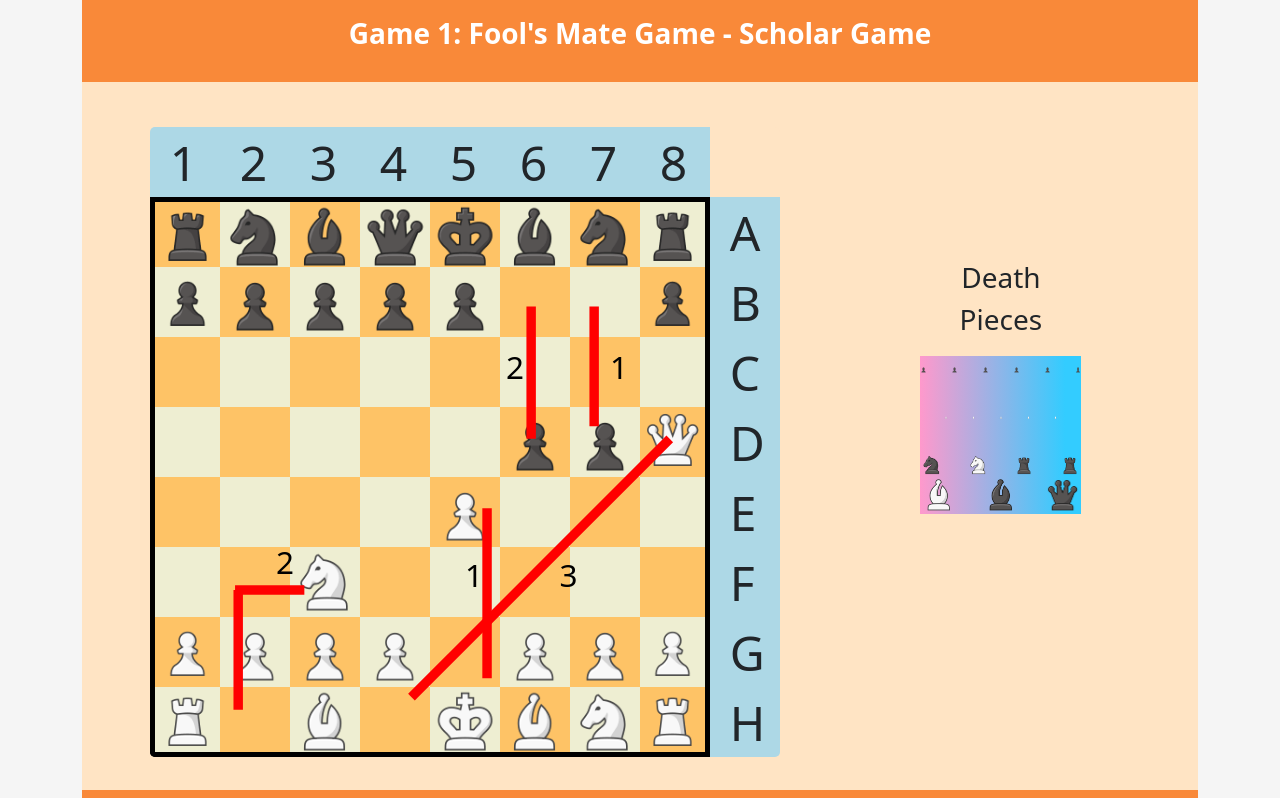
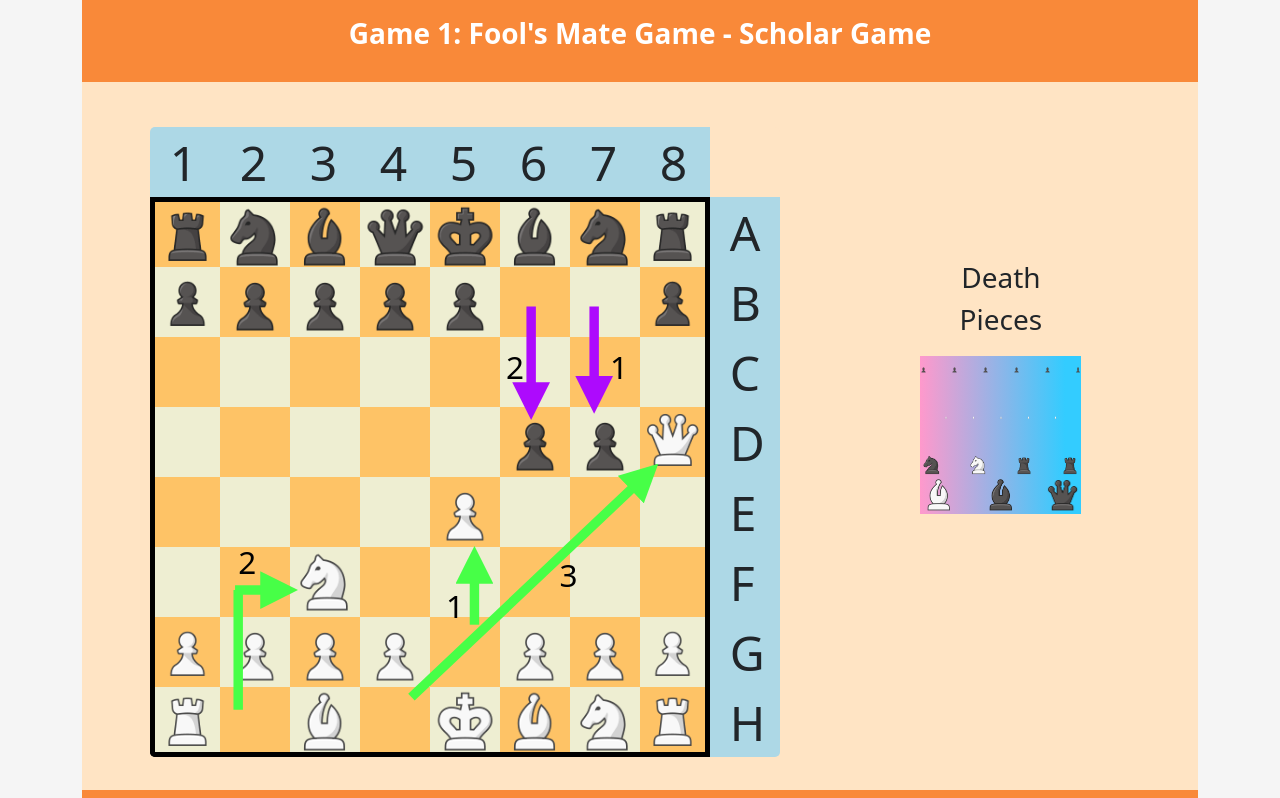
Before and after one commit to hemanth-sunkireddy/Static_Chess_Game_Visualisation, a plain HTML site: page index.html in a window 1280 px wide. Shown: the part 502-1300 px from the top of the page. Drawn offline with Linux system fonts and the light colour scheme.

Commit message:
game1: Added moves representations, left: checkMate representation and death pieces removal

```diff
--- a/index.html
+++ b/index.html
@@ -179,11 +179,11 @@
           <div class="main-container" style="position: relative">
             <svg viewBox="0 0 100 100" style="position: absolute">
               <!-- Text for move number -->
-              <text x="50" y="73" fill="black" font-size="5px">1</text>
+              <text x="47" y="78" fill="black" font-size="5px">1</text>
             </svg>
             <svg viewBox="0 0 100 100" style="position: absolute">
               <!-- Text for move number -->
-              <text x="20" y="71" fill="black" font-size="5px">2</text>
+              <text x="14" y="71" fill="black" font-size="5px">2</text>
             </svg>
             <svg viewBox="0 0 100 100" style="position: absolute">
               <!-- Text for move number -->
@@ -203,68 +203,51 @@
             <svg viewBox="0 0 100 100" style="position: absolute">
               <defs>
                 <!-- A marker to be used as an arrowhead -->
-                <marker id="arrow" viewBox="0 0 10 10" refX="5" refY="5" markerWidth="6" markerHeight="6"
-                  orient="auto-start-reverse">
+                <marker id="arrow-white" viewBox="0 0 10 10" refX="5" refY="5" markerWidth="4" markerHeight="4"
+                  orient="auto-start-reverse" fill="#47ff47">
                   <path d="M 0 0 L 10 5 L 0 10 z" />
                 </marker>
               </defs>
 
               <!-- A line with a marker -->
-              <line x1="53.5" y1="60.5" x2="53.5" y2="87.5" stroke="red" stroke-width="1.5px" />
+              <line x2="51.5" y2="69.5" x1="51.5" y1="79" stroke="#47ff47" stroke-width="1.5px"
+                marker-end="url(#arrow-white)" />
             </svg>
+
             <!-- Black First  Move  -->
             <svg viewBox="0 0 100 100" style="position: absolute">
               <defs>
                 <!-- A marker to be used as an arrowhead -->
-                <marker id="arrow" viewBox="0 0 10 10" refX="5" refY="5" markerWidth="6" markerHeight="6"
-                  orient="auto-start-reverse">
+                <marker id="arrow-black" viewBox="0 0 10 10" refX="5" refY="5" markerWidth="4" markerHeight="4"
+                  orient="auto-start-reverse" fill="#AD0AFD">
                   <path d="M 0 0 L 10 5 L 0 10 z" />
                 </marker>
               </defs>
 
               <!-- A line with a marker -->
-              <line x1="70.5" y1="28.5" x2="70.5" y2="47.5" stroke="red" stroke-width="1.5px" />
+              <line x1="70.5" y1="28.5" x2="70.5" y2="42.5" stroke="#AD0AFD" stroke-width="1.5px"
+                marker-end="url(#arrow-black)" />
             </svg>
+
             <!-- White Horse Second Move  -->
             <svg viewBox="0 0 100 100" style="position: absolute">
-              <defs>
-                <!-- A marker to be used as an arrowhead -->
-                <marker id="arrow" viewBox="0 0 10 10" refX="5" refY="5" markerWidth="6" markerHeight="6"
-                  orient="auto-start-reverse">
-                  <path d="M 0 0 L 10 5 L 0 10 z" />
-                </marker>
-              </defs>
+              <line x1="14" y1="73.5" x2="14" y2="92.5" stroke="#47ff47" stroke-width="1.5px" />
+              <line x1="13.5" y1="73.5" x2="20.5" y2="73.5" stroke="#47ff47" stroke-width="1.5px"
+                marker-end="url(#arrow-white)" />
+            </svg>
 
-              <!-- A line with a marker -->
-              <line x1="14" y1="73.5" x2="14" y2="92.5" stroke="red" stroke-width="1.5px" />
-              <line x1="13.5" y1="73.5" x2="24.5" y2="73.5" stroke="red" stroke-width="1.5px" />
-            </svg>
             <!-- White Third Move  -->
             <svg viewBox="0 0 100 100" style="position: absolute">
-              <defs>
-                <!-- A marker to be used as an arrowhead -->
-                <marker id="arrow" viewBox="0 0 10 10" refX="5" refY="5" markerWidth="6" markerHeight="6"
-                  orient="auto-start-reverse">
-                  <path d="M 0 0 L 10 5 L 0 10 z" />
-                </marker>
-              </defs>
+              <line x1="41.5" y1="90.5" x2="78.5" y2="55.5" stroke="#47ff47" stroke-width="1.5px"
+                marker-end="url(#arrow-white)" />
+            </svg>
 
-              <!-- A line with a marker -->
-              <line x1="41.5" y1="90.5" x2="82.5" y2="49.5" stroke="red" stroke-width="1.5px" />
-            </svg>
             <!-- Black Second Move  -->
             <svg viewBox="0 0 100 100" style="position: absolute">
-              <defs>
-                <!-- A marker to be used as an arrowhead -->
-                <marker id="arrow" viewBox="0 0 10 10" refX="5" refY="5" markerWidth="6" markerHeight="6"
-                  orient="auto-start-reverse">
-                  <path d="M 0 0 L 10 5 L 0 10 z" />
-                </marker>
-              </defs>
+              <line x1="60.5" y1="28.5" x2="60.5" y2="43.5" stroke="#AD0AFD" stroke-width="1.5px"
+                marker-end="url(#arrow-black)" />
+            </svg>
 
-              <!-- A line with a marker -->
-              <line x1="60.5" y1="28.5" x2="60.5" y2="49.5" stroke="red" stroke-width="1.5px" />
-            </svg>
             <div class="file-a files">
               <div class="square" style="background-color: lightblue;">
                 <p style="font-size: 300%; justify-content: center; align-items: center; margin-left: 20px;">1</p>
```
